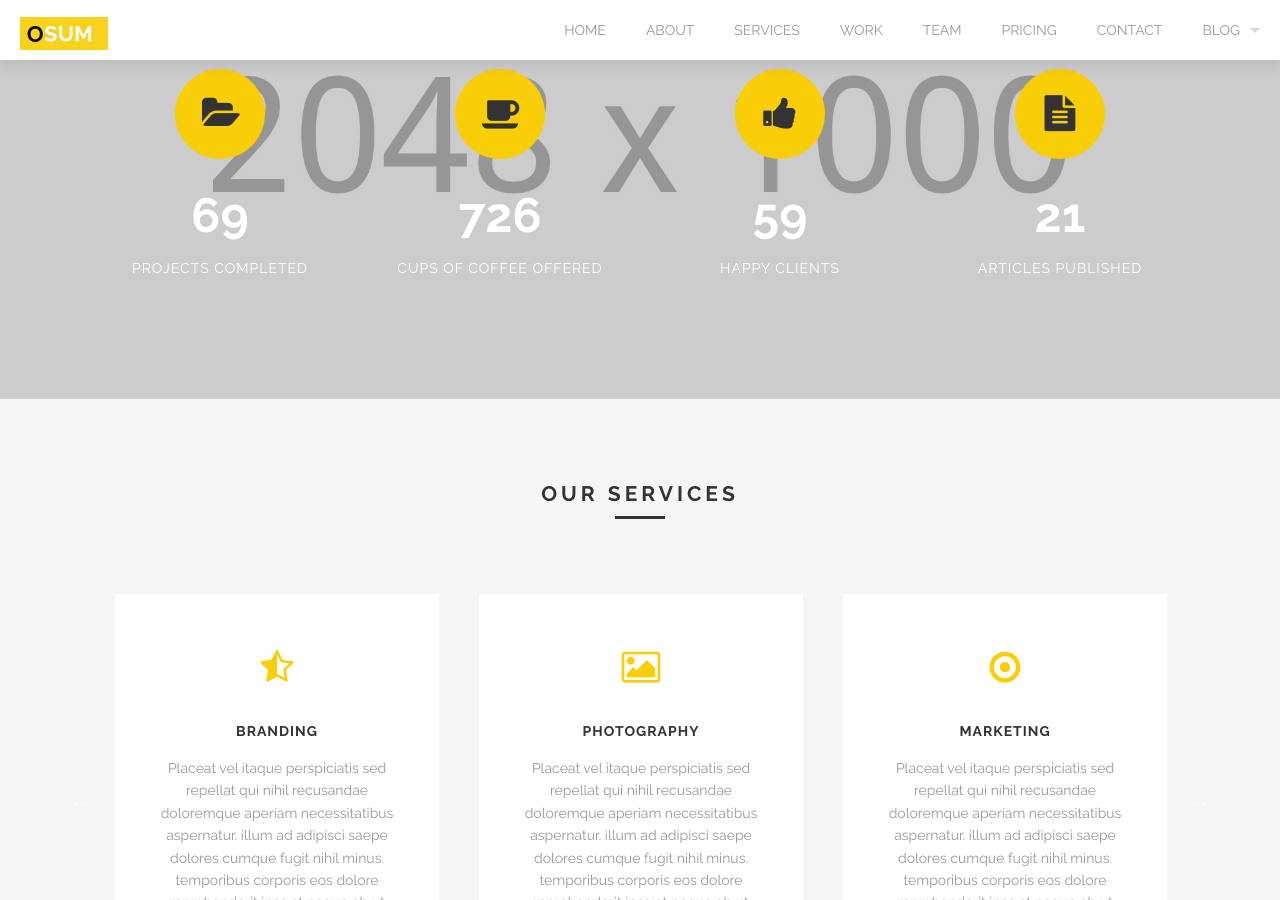
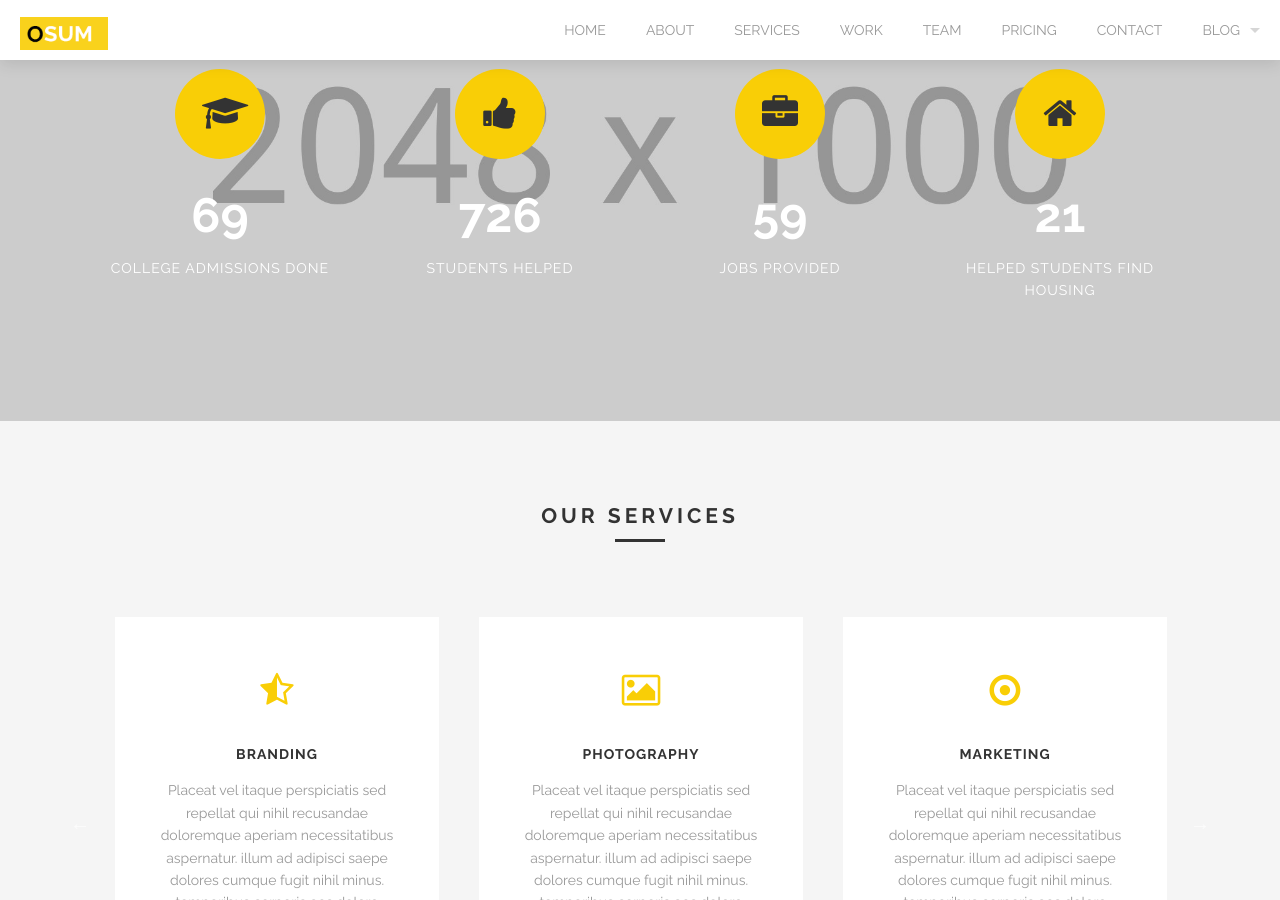
Before and after one commit to prabhav/saw, a Jekyll site: the page built from index.markdown, in a window 1280 px wide and 900 px high, scrolled down 1702 px. Built offline with Jekyll 4.4.1, drawn with Linux system fonts in a browser that asks for light colours.

Commit message:
Changed icons for numerical achievements

```diff
--- a/_layouts/layout--homepage.html
+++ b/_layouts/layout--homepage.html
@@ -82,16 +82,16 @@ layout: default
   </div>
   <div class='row'>
     <div class='medium-3 large-3 columns'>
-      {% include milestone.html title="Projects Completed" from="0" to="69" icon_class="fa fa-folder-open" %}
+      {% include milestone.html title="College Admissions Done" from="0" to="69" icon_class="fa fa-graduation-cap" %}
     </div>
     <div class='medium-3 large-3 columns'>
-      {% include milestone.html title="Cups of coffee offered" from="0" to="726" icon_class="fa fa-coffee" %}
+      {% include milestone.html title="Students Helped" from="0" to="726" icon_class="fa fa-thumbs-up" %}
     </div>
     <div class='medium-3 large-3 columns'>
-      {% include milestone.html title="Happy clients" from="0" to="59" icon_class="fa fa-thumbs-up" %}
+      {% include milestone.html title="Jobs Provided" from="0" to="59" icon_class="fa fa-briefcase" %}
     </div>
     <div class='medium-3 large-3 columns'>
-      {% include milestone.html title="Articles Published" from="0" to="21" icon_class="fa fa-file-text" %}
+      {% include milestone.html title="Helped Students Find Housing" from="0" to="21" icon_class="fa fa-home" %}
     </div>
   </div>
   <div class='two spacing'></div>
```
